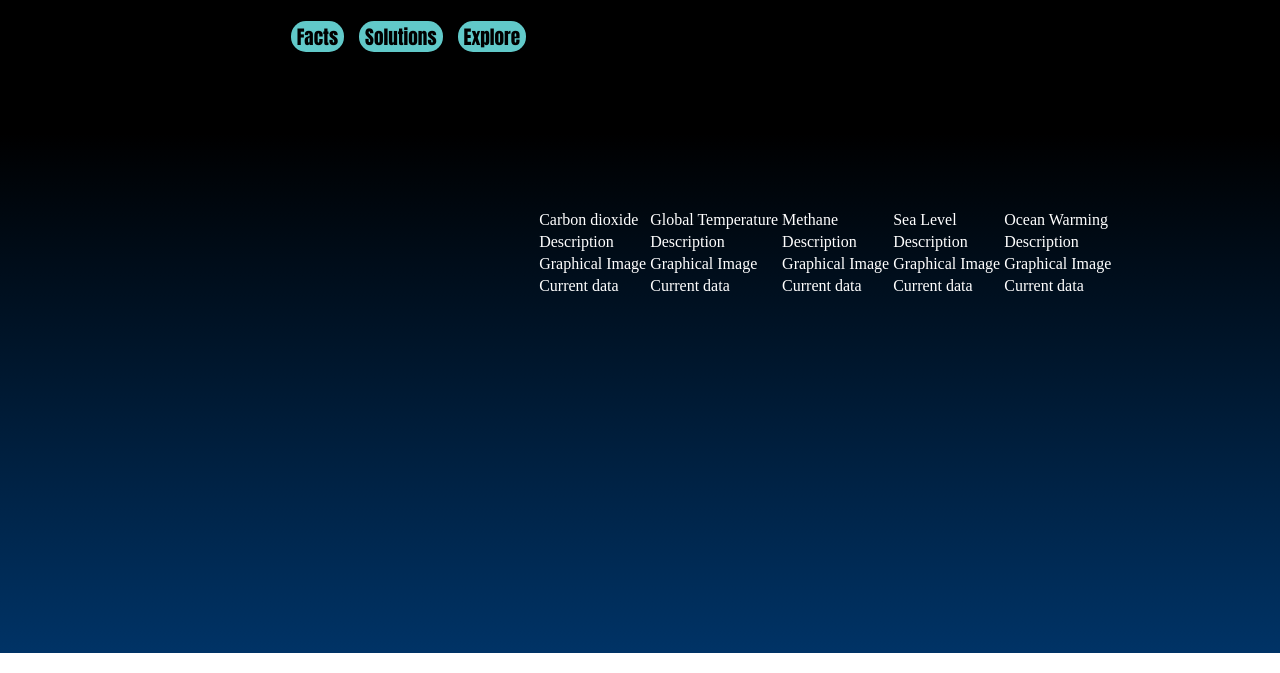
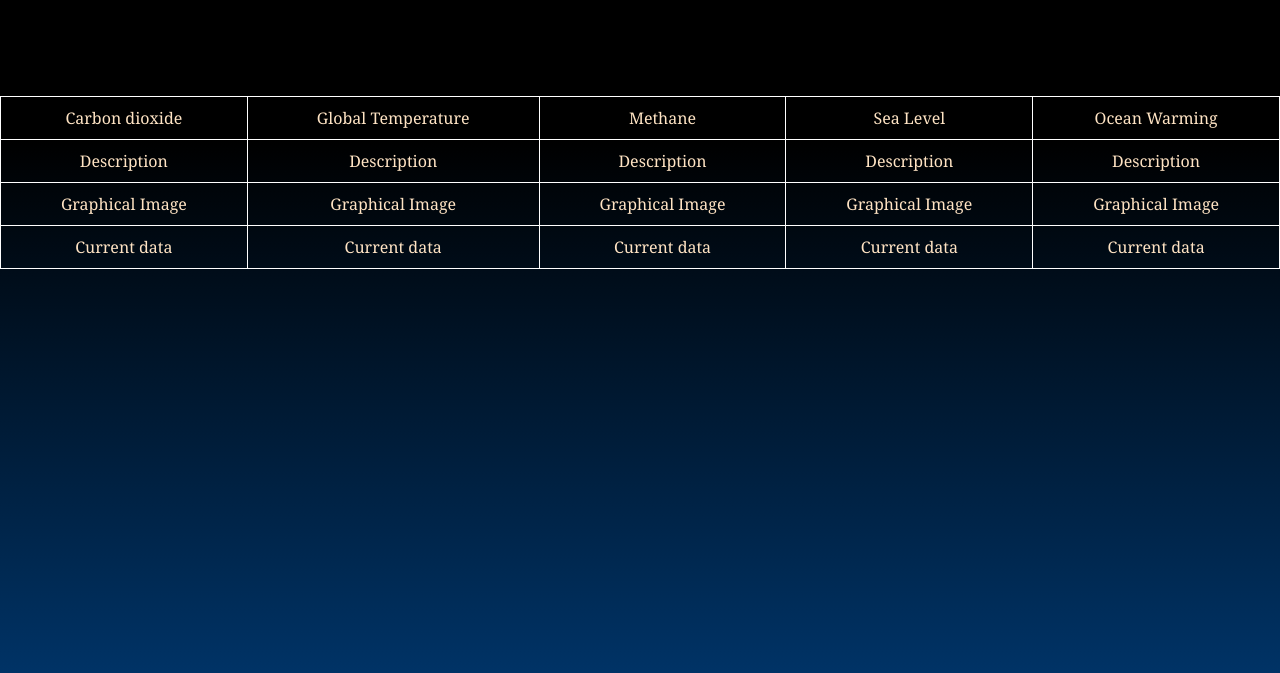
Before and after one commit to rohammaiti/rohammaiti, a plain HTML site: page Earth project/index.html in a window 1280 px wide. Shown: the part 147-820 px from the top of the page. Drawn offline with Linux system fonts and the light colour scheme.

Commit message:
Update index.css

```diff
--- a/Earth project/index.css
+++ b/Earth project/index.css
@@ -1,13 +1,10 @@
-
     body {
         margin: 0;
         padding: 0;
         height: 100vh;
-        display: flex;
-        align-items: center;
-        justify-content: center;
         background: linear-gradient(to bottom, #000000 35%, #003366 100%);
-        color: #fff; /* Text color for better visibility on darker background */
+        color: bisque;
+        font-family: Cambria, Cochin, Georgia, Times, 'Times New Roman', serif;
       }
 
 
@@ -29,21 +26,18 @@
     }
   }
 
-.title{
+.header h2{
   text-align: center;
+  align-items: center;
   justify-content: center;
-    align-items: center;
-    z-index: 1;
-    margin-bottom: 500px;
-    margin-left: 350px;
-    font-family: 'Trebuchet MS', 'Lucida Sans Unicode', 'Lucida Grande', 'Lucida Sans', Arial, sans-serif;
 }
 
 .navbar {
   background-color: black;
   padding: 10px;
-    margin-bottom: 500px;
-    margin-left: 100px;
+  position: fixed;
+  top: 0;
+  right: 0;
 }
 
 .nav-list {
@@ -51,15 +45,15 @@
   margin: 0;
   padding: 0;
   display: flex;
-    justify-content: space-between;
+  justify-content: flex-end; /* Align items to the right */
   align-items: center;
 }
 
-.right{
+.right {
   margin-left: 15px;
 }
 
-.design{
+.design {
   border: none;
   outline: none;
   background-color: rgb(97, 201, 201);
@@ -70,3 +64,22 @@
   font-size: larger;
   cursor: pointer;
 }
+
+.datasection {
+  margin-top: 190px;
+}
+
+table {
+  width: 100%;
+  border-collapse: collapse;
+  margin-top: 20px;
+}
+
+table, th, td {
+  border: 1px solid #fff;
+}
+
+th, td {
+  padding: 10px;
+  text-align: center;
+}
```
Lines whose indentation alone changed are shown as unchanged.
